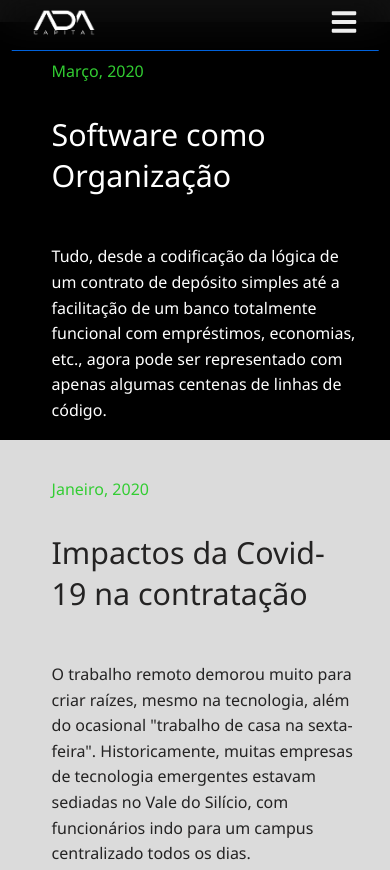
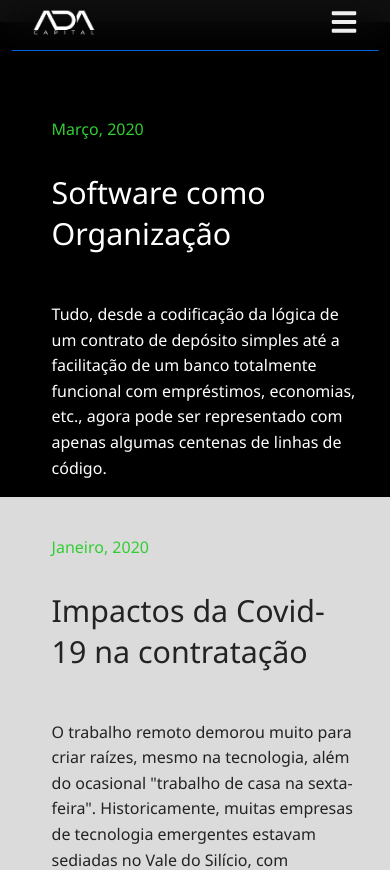
Before and after one commit to AdacapitalSergio/ADACapital, a React (Vite) app: page /perpectiva in a window 390 px wide. Shown: the top 870 px of the page. Built offline with nearby package versions, Linux system fonts and the light colour scheme.

Commit message:
Mais alteracoes

```diff
--- a/src/components/Pespectiva/pespectivaStyle.css
+++ b/src/components/Pespectiva/pespectivaStyle.css
@@ -118,6 +118,7 @@
 
   .seccao1 {
     margin-top: 100px;
+    padding-top: 4rem;
   }
 
   .seccao4 {
@@ -161,6 +162,7 @@
   }
   .seccao1 {
     margin-top: 150px;
+    padding-top: 6rem;
   }
 
   .seccao4 {
```
